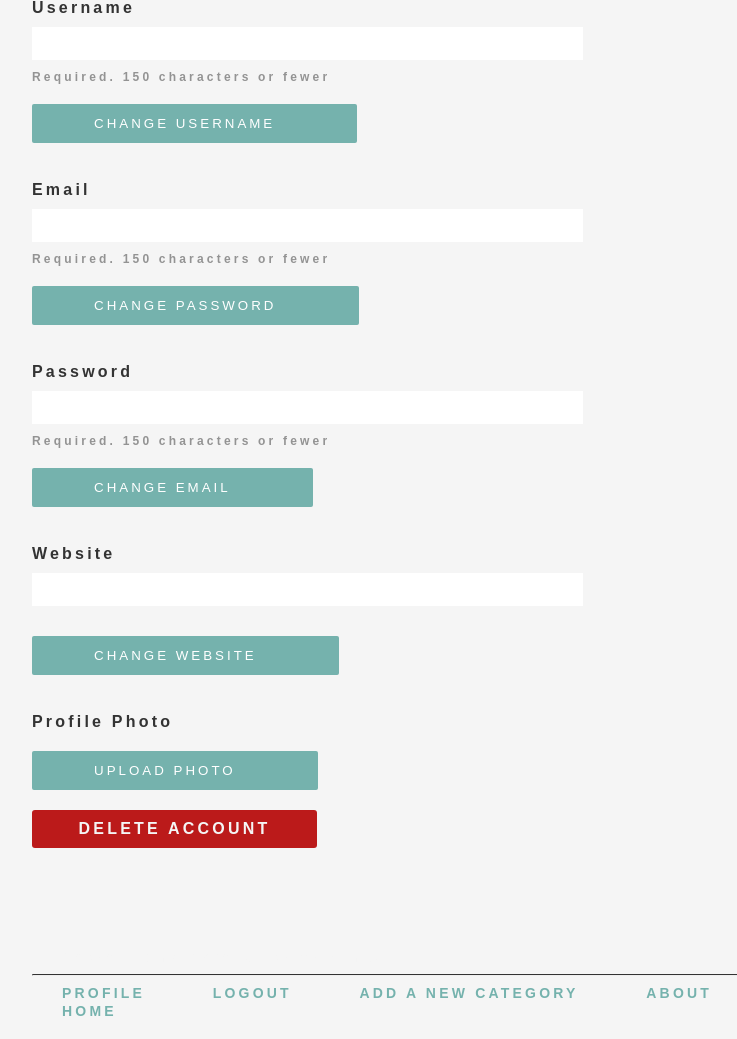
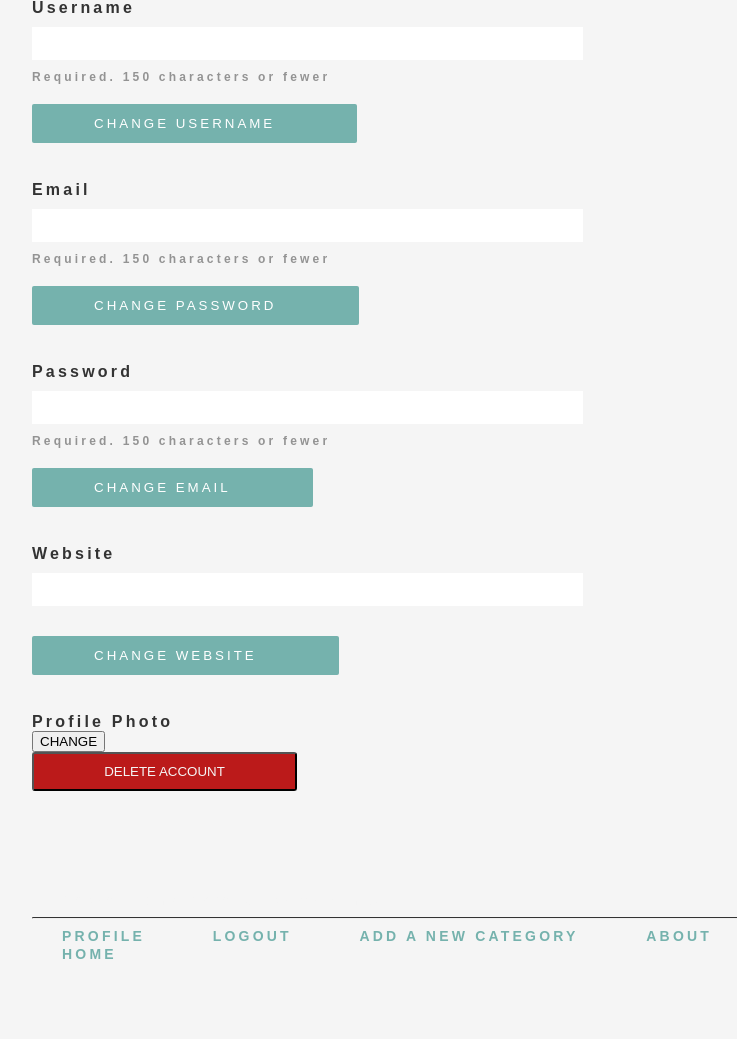
Before and after one commit to ITECH-Snakely/Rango-Team-Project, a Django app: page /rango/profile/settings/ in a window 1280 px wide. Shown: the part 158-1197 px from the top of the page, without its empty margins (208-945 px from the left). After the commit the page ends 1117 px from the top, so only its background shows below. Run offline with Django 3.2, Linux system fonts and the light colour scheme; the visitor is signed in with stand-in values (Sample User, id 1); data that the repository does not hold is empty.

Commit message:
Settings Delete Button

```diff
--- a/tango_with_django_project/rango/views.py
+++ b/tango_with_django_project/rango/views.py
@@ -300,4 +300,10 @@ def profile(request):
 
 @login_required
 def settings(request):
+    if request.method == 'POST':
+        my_record = UserProfile.objects.get(id = request.user.id-1)
+        form = UserProfile(instance=my_record)
+
+
+
     return render(request, 'rango/settings.html')
--- a/tango_with_django_project/templates/rango/settings.html
+++ b/tango_with_django_project/templates/rango/settings.html
@@ -33,8 +33,8 @@
     <br />
     Profile Photo
     <br />
-    <input type="submit" value="Upload Photo" />
+    <button> CHANGE </button>
     <br />
 </form>
-<p class = deleteButton> DELETE ACCOUNT </p>
+<button class = deleteButton> DELETE ACCOUNT </button>
 {% endblock %}
```
